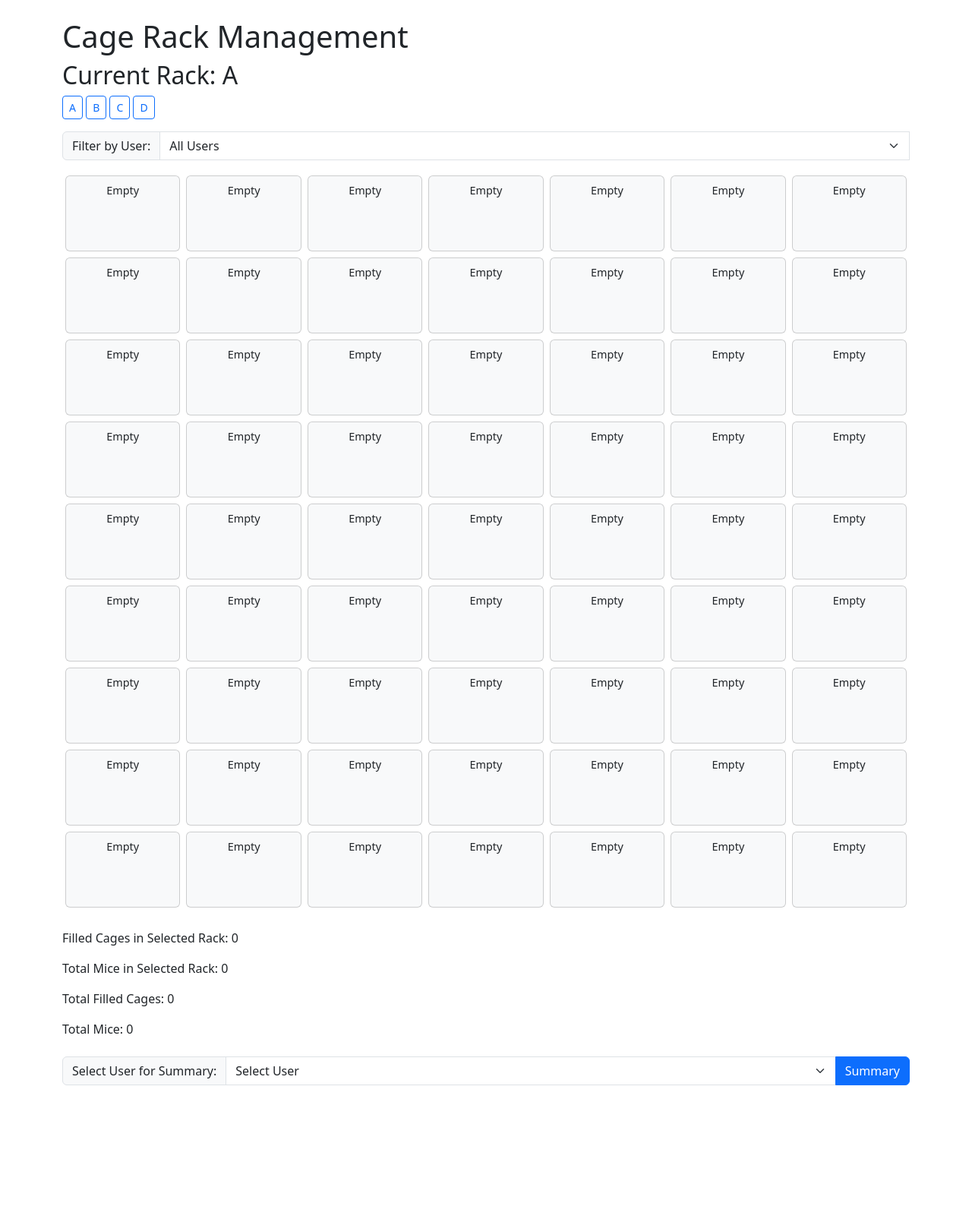
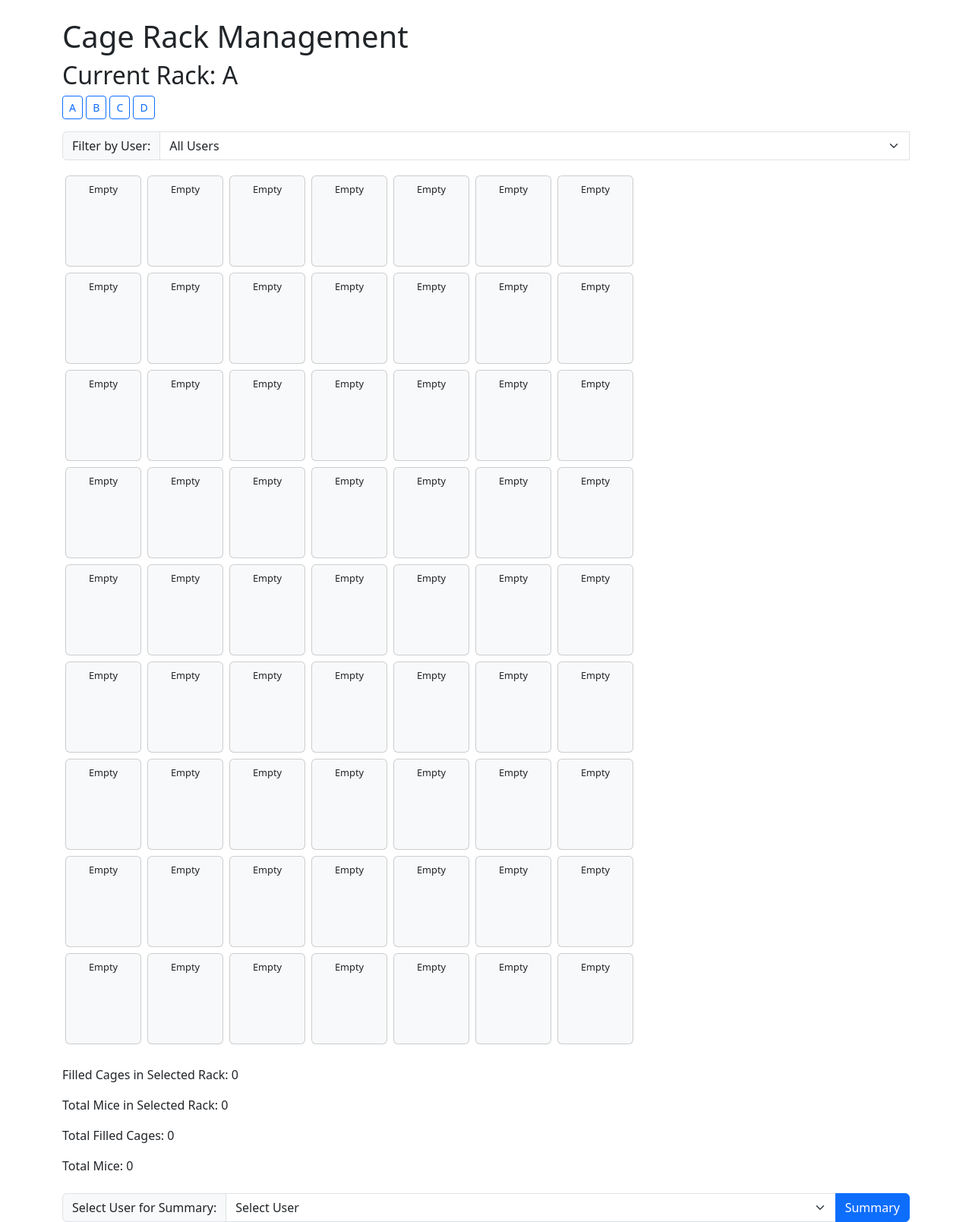
Before and after one commit to KoichiroHaruwaka/Cage_management_flask, a Flask app: page / in a window 1280 px wide. Shown: the whole page at 76% size. Before the commit the page ends 1429 px from the top, so only its background shows below. Run offline with Flask 3, Linux system fonts and the light colour scheme; parts of the project's set-up code (start-up, migrations or seed data) failed here and were passed over; some libraries are stand-ins or nearby versions.

Commit message:
Update index.html

```diff
--- a/templates/index.html
+++ b/templates/index.html
@@ -8,21 +8,41 @@
     <!-- Font Awesome CSS（アイコン用、必要に応じて） -->
     <link rel="stylesheet" href="https://cdnjs.cloudflare.com/ajax/libs/font-awesome/6.0.0/css/all.min.css">
     <style>
+        /* カード全体の固定サイズを設定 */
         .card {
-            min-width: 100px;
-            min-height: 100px;
+            width: 100px;  /* 固定幅 */
+            height: 120px; /* 固定高さ */
             text-align: center;
             cursor: pointer;
+            overflow: hidden; /* 内容があふれた場合に隠す */
+        }
+        /* カード内のテキストを折り返す */
+        .card .card-body {
+            padding: 5px;
         }
         .card .card-title {
-            font-size: 1rem;
+            font-size: 0.9rem;
             margin-bottom: 0.5rem;
+            white-space: nowrap;
+            overflow: hidden;
+            text-overflow: ellipsis; /* テキストが長い場合に省略記号を表示 */
         }
         .card .card-text {
-            font-size: 0.9rem;
+            font-size: 0.8rem;
+            white-space: nowrap;
+            overflow: hidden;
+            text-overflow: ellipsis;
+        }
+        /* グリッドの調整 */
+        .cage-row {
+            display: flex;
+        }
+        .cage-grid {
+            display: flex;
+            flex-direction: column;
         }
         .flex-fill {
-            flex: 1 1 auto;
+            flex: none; /* 幅が固定されるように調整 */
         }
     </style>
 </head>
@@ -50,20 +70,20 @@
             </div>
         </form>
         <!-- ケージグリッド -->
-        <div class="row" id="cage-grid">
+        <div class="cage-grid" id="cage-grid">
             {% for row in range(9) %}
-                <div class="col-12 d-flex">
+                <div class="cage-row">
                     {% for col in range(7) %}
                         {% set cage = cages | selectattr('row', 'equalto', row) | selectattr('col', 'equalto', col) | first %}
                         {% if cage %}
-                            <div class="card text-white bg-success m-1 flex-fill" data-row="{{ row }}" data-col="{{ col }}" onclick="location.href='{{ url_for('cage_detail', rack=current_rack, row=row, col=col) }}'">
+                            <div class="card text-white bg-success m-1" data-row="{{ row }}" data-col="{{ col }}" onclick="location.href='{{ url_for('cage_detail', rack=current_rack, row=row, col=col) }}'">
                                 <div class="card-body p-2">
                                     <h5 class="card-title">{{ cage['cage_id'] }}</h5>
                                     <p class="card-text">{{ cage['user'] }}<br>{{ cage['strain'] }}</p>
                                 </div>
                             </div>
                         {% else %}
-                            <div class="card bg-light m-1 flex-fill" data-row="{{ row }}" data-col="{{ col }}" onclick="location.href='{{ url_for('cage_detail', rack=current_rack, row=row, col=col) }}'">
+                            <div class="card bg-light m-1" data-row="{{ row }}" data-col="{{ col }}" onclick="location.href='{{ url_for('cage_detail', rack=current_rack, row=row, col=col) }}'">
                                 <div class="card-body p-2">
                                     <p class="card-text">Empty</p>
                                 </div>
```
